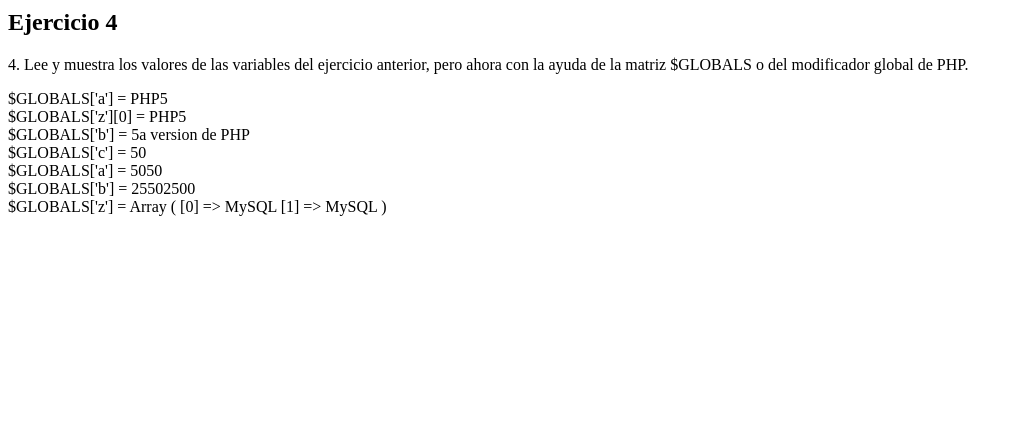
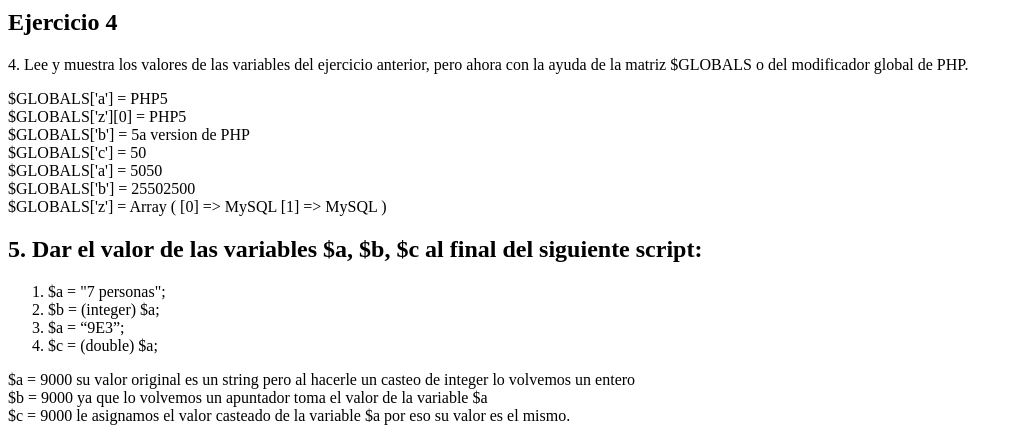
Before and after one commit to NeoFG/tecweb, a PHP site: page / in a window 1280 px wide. Shown: the part 1267-1700 px from the top of the page, without its empty margins (0-1023 px from the left). Before the commit the page ends 1483 px from the top, so only its background shows below. Run offline with PHP 8.4, Linux system fonts and the light colour scheme.

Commit message:
Este es el commit del ejercicio 5 terminado de la practica 3

```diff
--- a/practicas/p03/index.php
+++ b/practicas/p03/index.php
@@ -156,6 +156,27 @@
         echo "\$GLOBALS['z'] = " . print_r($GLOBALS['z'], true) . "<br>";
     ?>
 
+    <h2>5. Dar el valor de las variables $a, $b, $c al final del siguiente script:</h2>
+    <ol>
+        <li>$a = "7 personas";</li>
+        <li>$b = (integer) $a;</li>
+        <li>$a = “9E3”;</li>
+        <li>$c = (double) $a;</li>
+    </ol>
+
+    <?php
+        $a = "7 personas";
+        $b = (integer) $a;
+        $a = "9E3";
+        $c = (double) $a;
+
+        echo "\$a = " . $a . " su valor original es un string pero al hacerle un casteo de integer lo volvemos un entero <br>";
+
+        echo "\$b = " . $b . " ya que lo volvemos un apuntador toma el valor de la variable \$a <br>";
+
+        echo "\$c = " . $c . " le asignamos el valor casteado de la variable \$a por eso su valor es el mismo.<br>";
+    ?>
+
 
 </body>
 </html>
```
